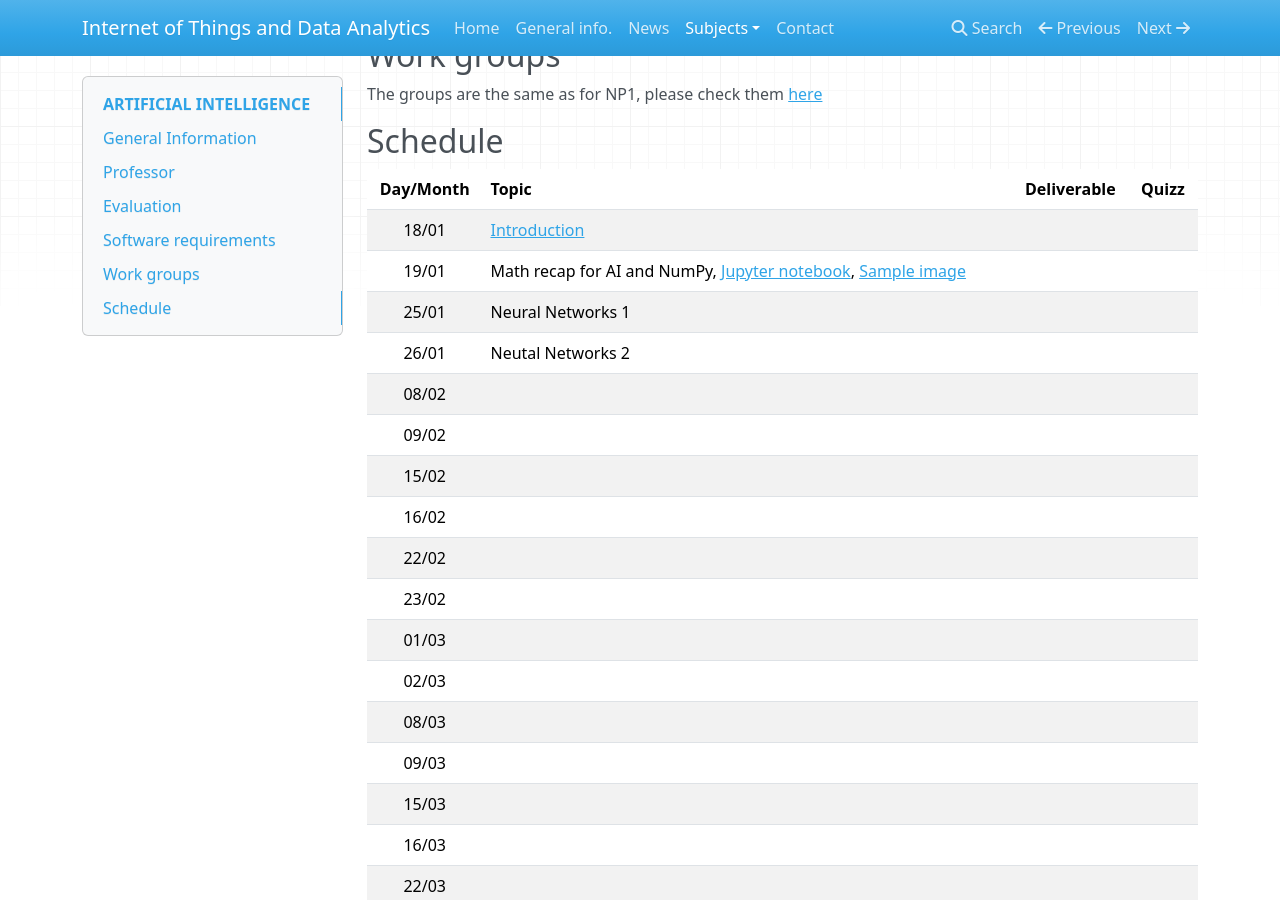
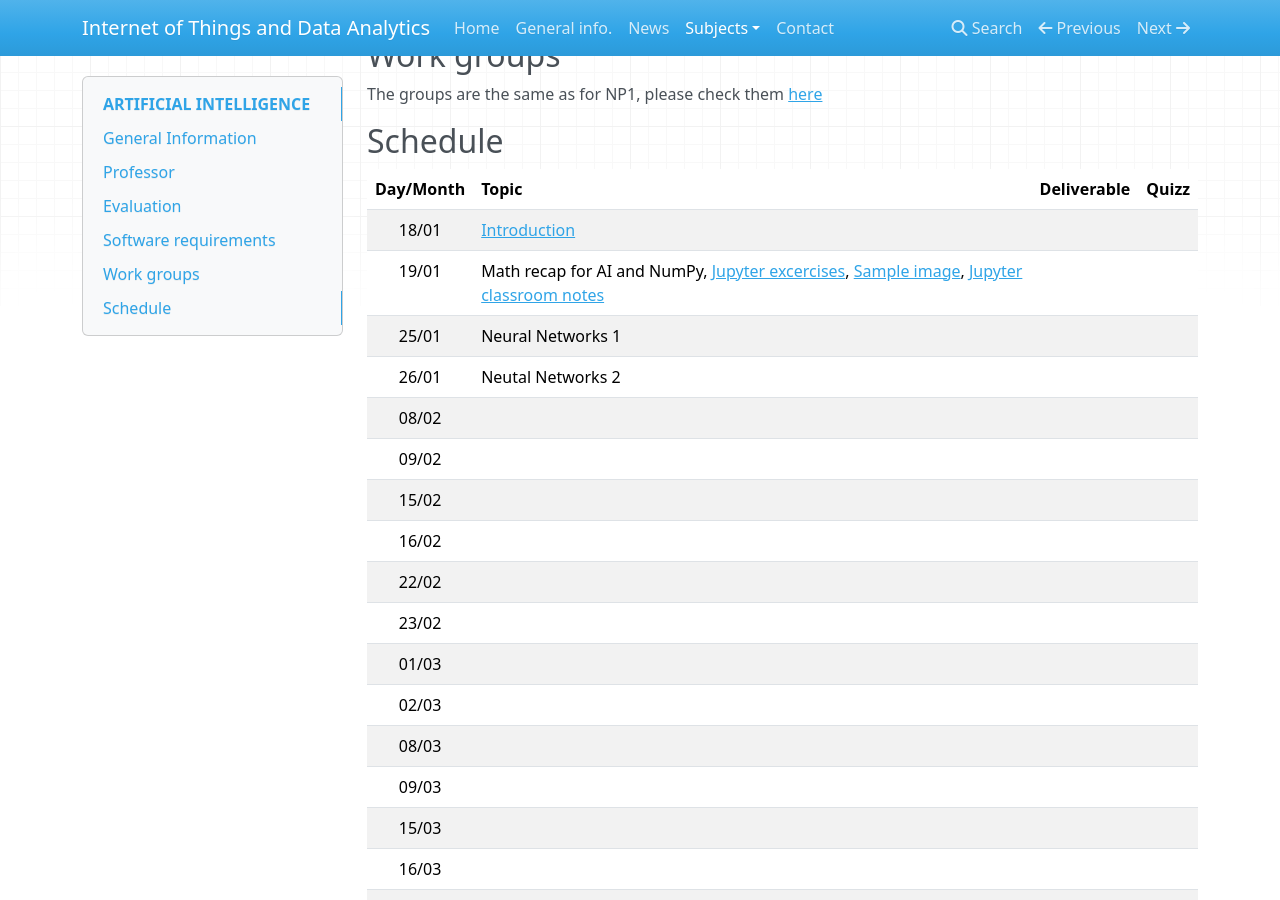
Before and after one commit to iot-da/iot-da.github.io, an MkDocs documentation site: the page built from docs/Subjects/IA/index.md, in a window 1280 px wide and 900 px high, scrolled down 548 px. Built offline with MkDocs 1.6.1, drawn with Linux system fonts in a browser that asks for light colours; nearby versions of some CDN libraries.

Commit message:
classroom notes

```diff
--- a/docs/Subjects/IA/index.md
+++ b/docs/Subjects/IA/index.md
@@ -29,7 +29,7 @@ The groups are the same as for NP1, please check them [here](groups.md)
 | Day/Month | Topic                                                                      | Deliverable                        | Quizz                                       |
 |:---------:|----------------------------------------------------------------------------|------------------------------------|---------------------------------------------|
 |   18/01   | [Introduction](slides/Intro.pdf)     |                                    |                                             |
-|   19/01   | Math recap for AI and NumPy, [Jupyter notebook](jupyter/01_numpy.ipynb), [Sample image](misc/Sample_abc.jpg)|                                             |
+|   19/01   | Math recap for AI and NumPy, [Jupyter excercises](jupyter/01_numpy.ipynb), [Sample image](misc/Sample_abc.jpg), [Jupyter classroom notes](jupyter/01_classroom.ipynb)|                                             |
 |   25/01   | Neural Networks 1                                                          |                                    |                                             |
 |   26/01   | Neutal Networks 2                                                          |                                    |                                             |
 |   08/02   |                                                                            |                                    |                                             |
```
Also changed, not shown: docs/Subjects/IA/jupyter/01_classroom.ipynb (added).
